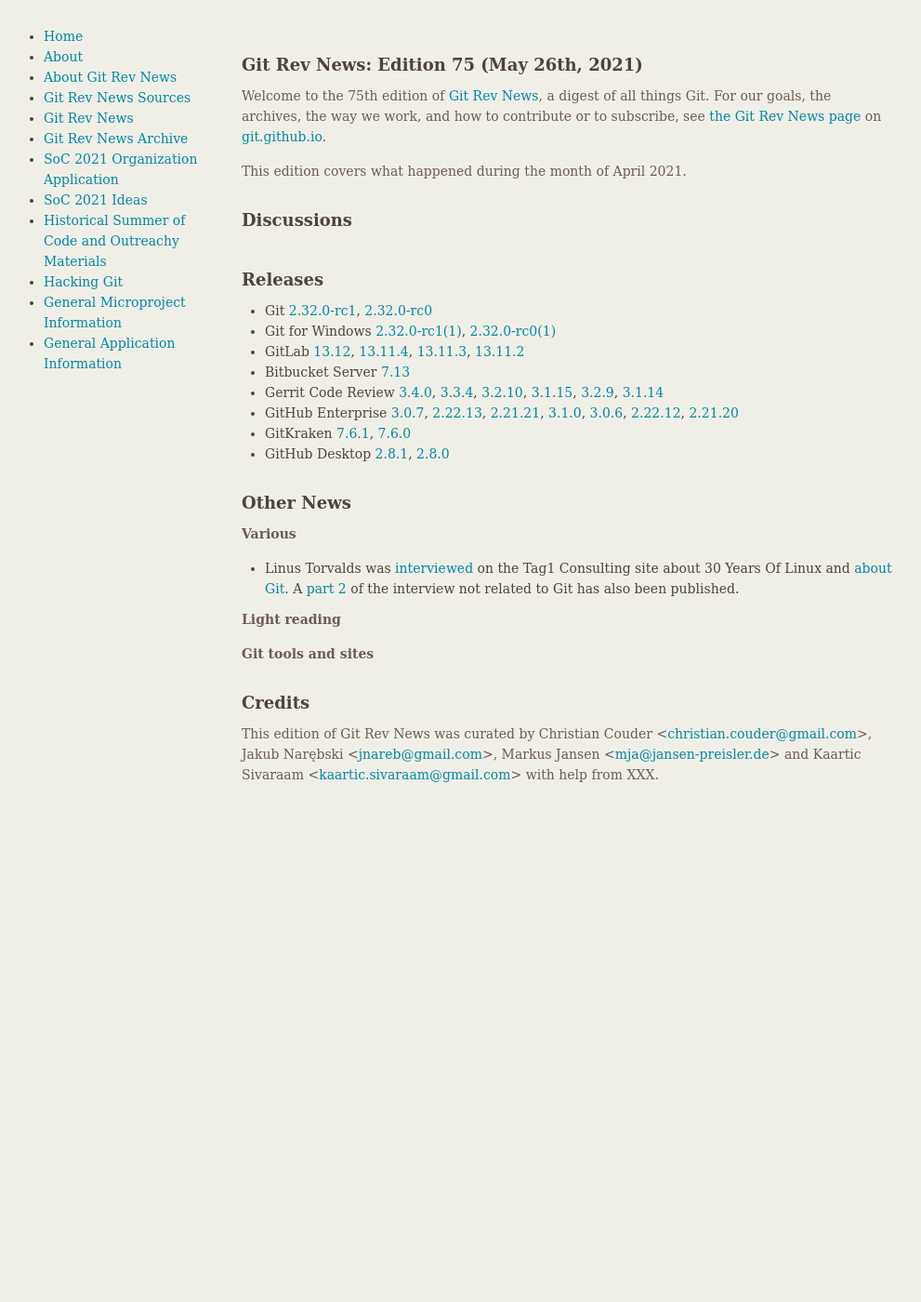
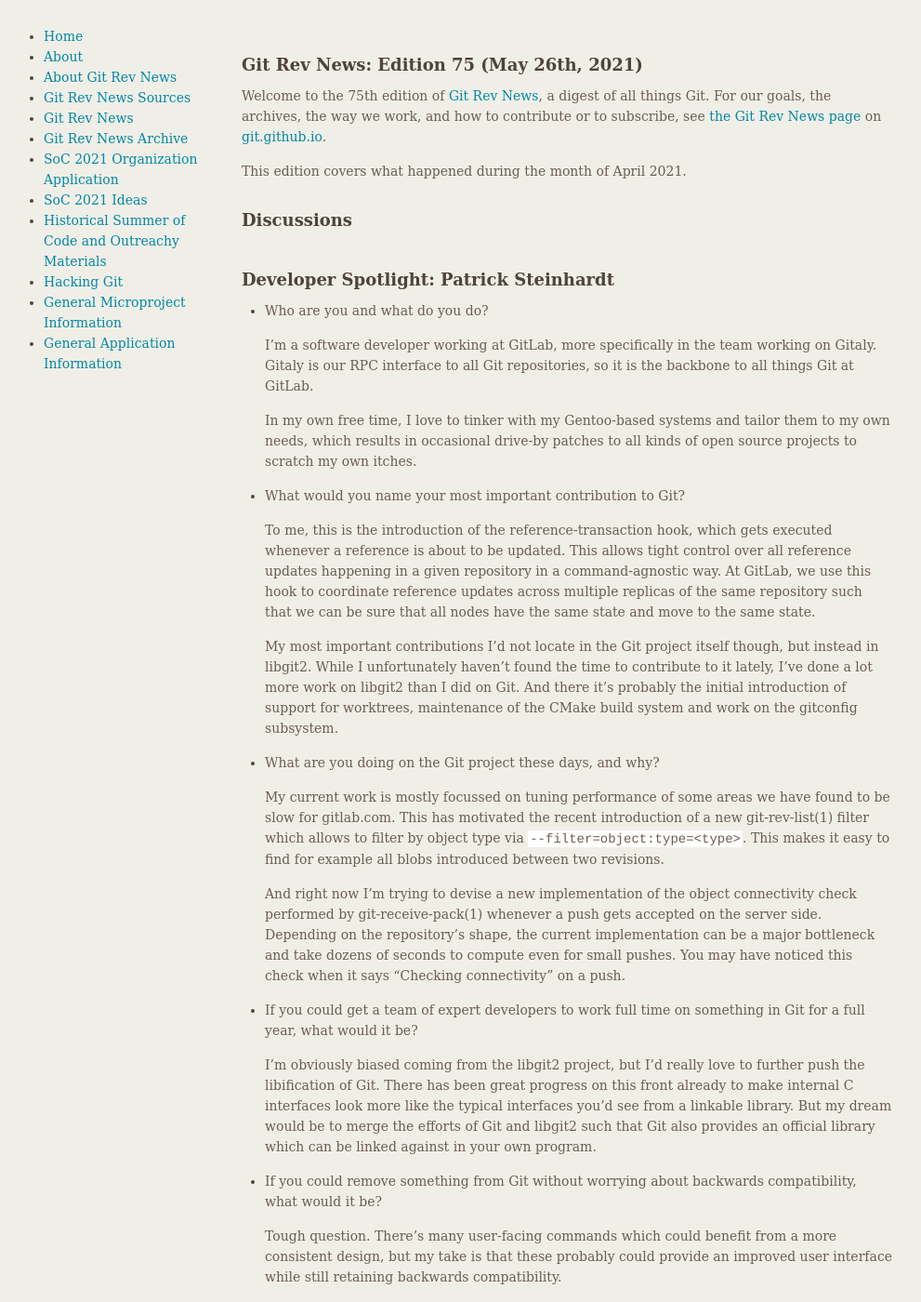
Before and after one commit to git/git.github.io, a Jekyll site: the page built from rev_news/drafts/edition-75.md, in a window 1280 px wide and 1400 px high. Shown: the whole window at 93% size, without its empty margins (149-1140 px from the left). Built offline with Jekyll 4.4.1, drawn with Linux system fonts in a browser that asks for light colours; some of the changed text lies outside the part shown.

Commit message:
rn-75: add interview with Patrick Steinhardt

```diff
--- a/rev_news/drafts/edition-75.md
+++ b/rev_news/drafts/edition-75.md
@@ -29,9 +29,83 @@
 ### Support
 -->
 
-<!---
-## Developer Spotlight:
--->
+## Developer Spotlight: Patrick Steinhardt
+
+* Who are you and what do you do?
+
+  I'm a software developer working at GitLab, more specifically in the
+  team working on Gitaly. Gitaly is our RPC interface to all Git
+  repositories, so it is the backbone to all things Git at GitLab.
+
+  In my own free time, I love to tinker with my Gentoo-based systems and
+  tailor them to my own needs, which results in occasional drive-by
+  patches to all kinds of open source projects to scratch my own itches.
+
+* What would you name your most important contribution to Git?
+
+  To me, this is the introduction of the reference-transaction hook, which
+  gets executed whenever a reference is about to be updated. This allows
+  tight control over all reference updates happening in a given repository
+  in a command-agnostic way. At GitLab, we use this hook to coordinate
+  reference updates across multiple replicas of the same repository such
+  that we can be sure that all nodes have the same state and move to the
+  same state.
+
+  My most important contributions I'd not locate in the Git project itself
+  though, but instead in libgit2. While I unfortunately haven't found the
+  time to contribute to it lately, I've done a lot more work on libgit2
+  than I did on Git. And there it's probably the initial introduction of
+  support for worktrees, maintenance of the CMake build system and work on
+  the gitconfig subsystem.
+
+* What are you doing on the Git project these days, and why?
+
+  My current work is mostly focussed on tuning performance of some areas
+  we have found to be slow for gitlab.com. This has motivated the recent
+  introduction of a new git-rev-list(1) filter which allows to filter by
+  object type via `--filter=object:type=<type>`. This makes it easy to
+  find for example all blobs introduced between two revisions.
+
+  And right now I'm trying to devise a new implementation of the object
+  connectivity check performed by git-receive-pack(1) whenever a push gets
+  accepted on the server side. Depending on the repository's shape, the
+  current implementation can be a major bottleneck and take dozens of
+  seconds to compute even for small pushes. You may have noticed this
+  check when it says "Checking connectivity" on a push.
+
+* If you could get a team of expert developers to work full time on
+  something in Git for a full year, what would it be?
+
+  I'm obviously biased coming from the libgit2 project, but I'd really
+  love to further push the libification of Git. There has been great
+  progress on this front already to make internal C interfaces look more
+  like the typical interfaces you'd see from a linkable library. But my
+  dream would be to merge the efforts of Git and libgit2 such that Git
+  also provides an official library which can be linked against in your
+  own program.
+
+* If you could remove something from Git without worrying about
+  backwards compatibility, what would it be?
+
+  Tough question. There's many user-facing commands which could benefit
+  from a more consistent design, but my take is that these probably could
+  provide an improved user interface while still retaining backwards
+  compatibility.
+
+  But what I'd really love to get rid of is the file-based reference
+  backend. It works reasonably well to represent references as file paths
+  in smallish repositories, but even there it imposes limitations which
+  are only a result of its implementation. It's also inefficient for
+  bigger repositories and does not really allow for atomic modification of
+  multiple references at once. There luckily is ongoing work on the
+  reftable backend, which fixes many of the shortcomings, but it will
+  likely still take some time to land.
+
+* What is your favorite Git-related tool/library, outside of Git itself?
+
+  I guess the answer to that question is going to be obvious by now:
+  libgit2.
+
 
 ## Releases
 
```
